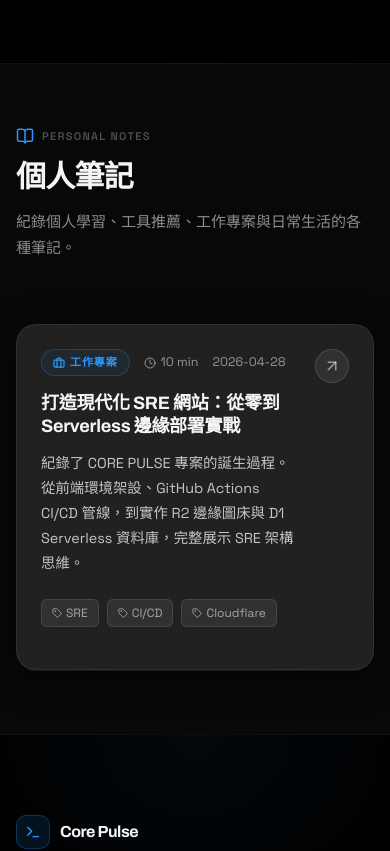
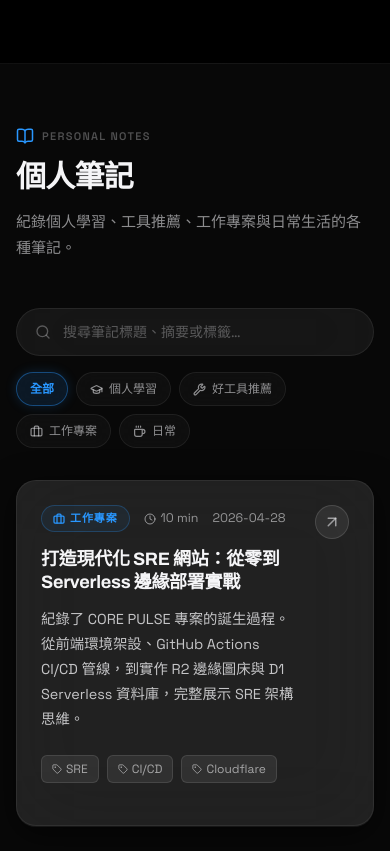
Before and after one commit to hsjinde/CORE-PULSE, a React (Vite) app: page / in a window 390 px wide. Shown: the part 5384-6235 px from the top of the page. Built offline with nearby package versions, Linux system fonts and the light colour scheme.

Commit message:
feat: add search and filter to personal notes section

```diff
--- a/src/components/Blog/Blog.tsx
+++ b/src/components/Blog/Blog.tsx
@@ -1,6 +1,6 @@
-import { useRef, useEffect, useState } from 'react'
-import { motion, useInView } from 'framer-motion'
-import { BookOpen, Clock, Tag, ArrowUpRight, GraduationCap, Wrench, Briefcase, Coffee } from 'lucide-react'
+import { useRef, useEffect, useState, useMemo } from 'react'
+import { motion, useInView, AnimatePresence } from 'framer-motion'
+import { BookOpen, Clock, Tag, ArrowUpRight, GraduationCap, Wrench, Briefcase, Coffee, Search, X, FileText } from 'lucide-react'
 import { useNavigate } from 'react-router-dom'
 import { getPosts } from '@/services/api'
 import type { Post, PostType } from '@/services/api'
@@ -11,6 +11,16 @@ const postTypeConfig: Record<PostType, { color: string; label: string; Icon: Rea
   Work:     { color: '#2997ff', label: '工作專案', Icon: Briefcase      },
   Daily:    { color: '#bf5af2', label: '日常',     Icon: Coffee         },
 }
+
+type FilterType = 'All' | PostType
+
+const filterTabs: { key: FilterType; label: string; color?: string; Icon?: React.ElementType }[] = [
+  { key: 'All',      label: '全部'       },
+  { key: 'Learning', label: '個人學習', color: '#ff9f0a', Icon: GraduationCap },
+  { key: 'Tools',    label: '好工具推薦', color: '#30d158', Icon: Wrench        },
+  { key: 'Work',     label: '工作專案', color: '#2997ff', Icon: Briefcase      },
+  { key: 'Daily',    label: '日常',     color: '#bf5af2', Icon: Coffee         },
+]
 
 function PostCard({ post, index }: { post: Post; index: number }) {
   const ref = useRef<HTMLDivElement>(null)
@@ -80,10 +90,30 @@ function PostCard({ post, index }: { post: Post; index: number }) {
 
 export default function Blog() {
   const [posts, setPosts] = useState<Post[]>([])
+  const [query, setQuery] = useState('')
+  const [activeFilter, setActiveFilter] = useState<FilterType>('All')
 
   useEffect(() => {
     getPosts().then(setPosts)
   }, [])
+
+  const filteredPosts = useMemo(() => {
+    const q = query.toLowerCase().trim()
+    return posts.filter(post => {
+      // 類型篩選
+      if (activeFilter !== 'All' && post.postType !== activeFilter) return false
+      // 文字搜尋：標題、摘要、標籤
+      if (q) {
+        const haystack = [
+          post.title,
+          post.excerpt,
+          ...post.tags,
+        ].join(' ').toLowerCase()
+        if (!haystack.includes(q)) return false
+      }
+      return true
+    })
+  }, [posts, query, activeFilter])
 
   return (
     <section
@@ -110,7 +140,7 @@ export default function Blog() {
 
       <div className="section-container">
         {/* Header */}
-        <div style={{ marginBottom: 64, maxWidth: 620 }}>
+        <div style={{ marginBottom: 48, maxWidth: 620 }}>
           <motion.div
             initial={{ opacity: 0, y: 18 }}
             whileInView={{ opacity: 1, y: 0 }}
@@ -143,18 +173,118 @@ export default function Blog() {
           </motion.p>
         </div>
 
+        {/* ── Search + Filter Bar ── */}
+        <motion.div
+          initial={{ opacity: 0, y: 16 }}
+          whileInView={{ opacity: 1, y: 0 }}
+          viewport={{ once: true }}
+          transition={{ delay: 0.22 }}
+          className="blog-search-bar"
+        >
+          {/* Search input */}
+          <div className="blog-search-input-wrap">
+            <Search size={16} className="blog-search-icon" />
+            <input
+              id="blog-search-input"
+              type="text"
+              className="blog-search-input"
+              placeholder="搜尋筆記標題、摘要或標籤…"
+              value={query}
+              onChange={e => setQuery(e.target.value)}
+              autoComplete="off"
+              spellCheck={false}
+            />
+            {query && (
+              <button
+                className="blog-search-clear"
+                onClick={() => setQuery('')}
+                aria-label="清除搜尋"
+              >
+                <X size={14} />
+              </button>
+            )}
+          </div>
+
+          {/* Filter tabs */}
+          <div className="blog-filter-tabs" role="tablist" aria-label="筆記類型篩選">
+            {filterTabs.map(tab => {
+              const isActive = activeFilter === tab.key
+              const TabIcon = tab.Icon
+              return (
+                <button
+                  key={tab.key}
+                  role="tab"
+                  aria-selected={isActive}
+                  className={`blog-filter-tab${isActive ? ' active' : ''}`}
+                  style={isActive && tab.color ? {
+                    color: tab.color,
+                    borderColor: `${tab.color}50`,
+                    background: `${tab.color}15`,
+                    boxShadow: `0 0 12px ${tab.color}20`,
+                  } : undefined}
+                  onClick={() => setActiveFilter(tab.key)}
+                >
+                  {TabIcon && <TabIcon size={13} strokeWidth={2.2} />}
+                  {tab.label}
+                </button>
+              )
+            })}
+          </div>
+        </motion.div>
+
+        {/* Result count hint */}
+        {(query || activeFilter !== 'All') && (
+          <motion.p
+            key={`${query}-${activeFilter}`}
+            initial={{ opacity: 0 }}
+            animate={{ opacity: 1 }}
+            className="blog-search-hint"
+          >
+            找到 <strong>{filteredPosts.length}</strong> 篇筆記
+            {query && <> ・關鍵字「<em>{query}</em>」</>}
+          </motion.p>
+        )}
+
         {/* Posts grid */}
-        <div
+        <AnimatePresence mode="popLayout">
+          {filteredPosts.length > 0 ? (
+            <motion.div
+              key="grid"
+              layout
               style={{
                 display: 'grid',
                 gap: '20px',
                 gridTemplateColumns: 'repeat(auto-fit, minmax(min(100%, 460px), 1fr))',
               }}
             >
-          {posts.map((post, index) => (
+              {filteredPosts.map((post, index) => (
                 <PostCard key={post.id} post={post} index={index} />
               ))}
+            </motion.div>
+          ) : (
+            <motion.div
+              key="empty"
+              initial={{ opacity: 0, y: 20 }}
+              animate={{ opacity: 1, y: 0 }}
+              exit={{ opacity: 0, y: -10 }}
+              className="blog-empty-state"
+            >
+              <div className="blog-empty-icon">
+                <FileText size={32} />
               </div>
+              <p className="blog-empty-title">找不到相符的筆記</p>
+              <p className="blog-empty-desc">
+                試試其他關鍵字，或切換類型篩選看看
+              </p>
+              <button
+                className="blog-empty-reset"
+                onClick={() => { setQuery(''); setActiveFilter('All') }}
+              >
+                清除篩選條件
+              </button>
+            </motion.div>
+          )}
+        </AnimatePresence>
       </div>
     </section>
   )
--- a/src/index.css
+++ b/src/index.css
@@ -522,9 +522,228 @@
   .admin-main { padding: 100px 16px 80px; }
 }
 
+/* ─── Blog Search & Filter ────────────────────────────────────── */
+
+/* ── Search + Filter wrapper ── */
+.blog-search-bar {
+  display: flex;
+  flex-direction: column;
+  gap: 16px;
+  margin-bottom: 32px;
+}
+
+/* ── Search input wrapper ── */
+.blog-search-input-wrap {
+  position: relative;
+  display: flex;
+  align-items: center;
+  background: var(--glass-2);
+  border: 1px solid var(--border);
+  border-radius: var(--radius-lg);
+  backdrop-filter: var(--blur-lg);
+  -webkit-backdrop-filter: var(--blur-lg);
+  transition: border-color 0.25s ease, box-shadow 0.25s ease;
+  overflow: hidden;
+}
+
+.blog-search-input-wrap:focus-within {
+  border-color: rgba(41, 151, 255, 0.45);
+  box-shadow: 0 0 0 3px rgba(41, 151, 255, 0.10), var(--shadow-md);
+}
+
+.blog-search-icon {
+  flex-shrink: 0;
+  margin-left: 18px;
+  color: var(--text-tertiary);
+  pointer-events: none;
+  transition: color 0.2s ease;
+}
+
+.blog-search-input-wrap:focus-within .blog-search-icon {
+  color: var(--accent-blue);
+}
+
+.blog-search-input {
+  flex: 1;
+  background: transparent;
+  border: none;
+  outline: none;
+  padding: 16px 14px;
+  font-family: var(--font-body);
+  font-size: 0.9375rem;
+  color: var(--text-primary);
+  line-height: 1;
+}
+
+.blog-search-input::placeholder {
+  color: var(--text-tertiary);
+}
+
+.blog-search-clear {
+  display: flex;
+  align-items: center;
+  justify-content: center;
+  width: 28px;
+  height: 28px;
+  margin-right: 12px;
+  flex-shrink: 0;
+  background: var(--glass-3);
+  border: 1px solid var(--border);
+  border-radius: 50%;
+  color: var(--text-tertiary);
+  cursor: pointer;
+  transition: all 0.2s ease;
+}
+
+.blog-search-clear:hover {
+  background: rgba(255, 69, 58, 0.15);
+  border-color: rgba(255, 69, 58, 0.35);
+  color: var(--accent-red);
+}
+
+/* ── Filter tabs row ── */
+.blog-filter-tabs {
+  display: flex;
+  align-items: center;
+  gap: 8px;
+  flex-wrap: wrap;
+}
+
+.blog-filter-tab {
+  display: inline-flex;
+  align-items: center;
+  gap: 6px;
+  padding: 8px 16px;
+  border-radius: 980px;
+  border: 1px solid var(--border);
+  background: var(--glass-1);
+  color: var(--text-secondary);
+  font-family: var(--font-body);
+  font-size: 0.8125rem;
+  font-weight: 500;
+  cursor: pointer;
+  white-space: nowrap;
+  transition: all 0.2s ease;
+  backdrop-filter: var(--blur-sm);
+  -webkit-backdrop-filter: var(--blur-sm);
+}
+
+.blog-filter-tab:hover {
+  background: var(--glass-3);
+  border-color: var(--border-hover);
+  color: var(--text-primary);
+  transform: translateY(-1px);
+}
+
+.blog-filter-tab.active {
+  /* colour is set inline for per-type accent colour */
+  font-weight: 600;
+}
+
+/* default active (All) */
+.blog-filter-tab.active:not([style]) {
+  color: var(--accent-blue);
+  border-color: rgba(41, 151, 255, 0.40);
+  background: rgba(41, 151, 255, 0.12);
+  box-shadow: 0 0 12px rgba(41, 151, 255, 0.18);
+}
+
+/* ── Result count hint ── */
+.blog-search-hint {
+  font-family: var(--font-body);
+  font-size: 0.8125rem;
+  color: var(--text-tertiary);
+  margin-bottom: 24px;
+}
+
+.blog-search-hint strong {
+  color: var(--text-primary);
+  font-weight: 600;
+}
+
+.blog-search-hint em {
+  font-style: normal;
+  color: var(--accent-blue);
+}
+
+/* ── Empty state ── */
+.blog-empty-state {
+  display: flex;
+  flex-direction: column;
+  align-items: center;
+  justify-content: center;
+  gap: 12px;
+  padding: 80px 24px;
+  text-align: center;
+}
+
+.blog-empty-icon {
+  display: flex;
+  align-items: center;
+  justify-content: center;
+  width: 72px;
+  height: 72px;
+  border-radius: var(--radius-lg);
+  background: var(--glass-2);
+  border: 1px solid var(--border);
+  color: var(--text-tertiary);
+  margin-bottom: 8px;
+}
+
+.blog-empty-title {
+  font-family: var(--font-heading);
+  font-size: 1.125rem;
+  font-weight: 600;
+  color: var(--text-primary);
+}
+
+.blog-empty-desc {
+  font-family: var(--font-body);
+  font-size: 0.9rem;
+  color: var(--text-tertiary);
+  max-width: 280px;
+}
+
+.blog-empty-reset {
+  margin-top: 4px;
+  display: inline-flex;
+  align-items: center;
+  gap: 6px;
+  padding: 10px 22px;
+  border-radius: 980px;
+  border: 1px solid var(--border);
+  background: var(--glass-2);
+  color: var(--text-secondary);
+  font-family: var(--font-body);
+  font-size: 0.875rem;
+  cursor: pointer;
+  transition: all 0.25s ease;
+}
+
+.blog-empty-reset:hover {
+  background: var(--glass-3);
+  border-color: var(--border-hover);
+  color: var(--text-primary);
+  transform: translateY(-2px);
+}
+
+/* ── Responsive ── */
+@media (max-width: 640px) {
+  .blog-search-input {
+    font-size: 0.875rem;
+    padding: 14px 12px;
+  }
+
+  .blog-filter-tab {
+    padding: 7px 13px;
+    font-size: 0.75rem;
+  }
+}
+
 /* ─── Blog List Cards ─────────────────────────────────────────── */
 .blog-card {
   position: relative;
+
   background: rgba(255, 255, 255, 0.10);
   border: 1px solid var(--border);
   border-radius: var(--radius-lg);
```
Lines whose indentation alone changed are shown as unchanged.
